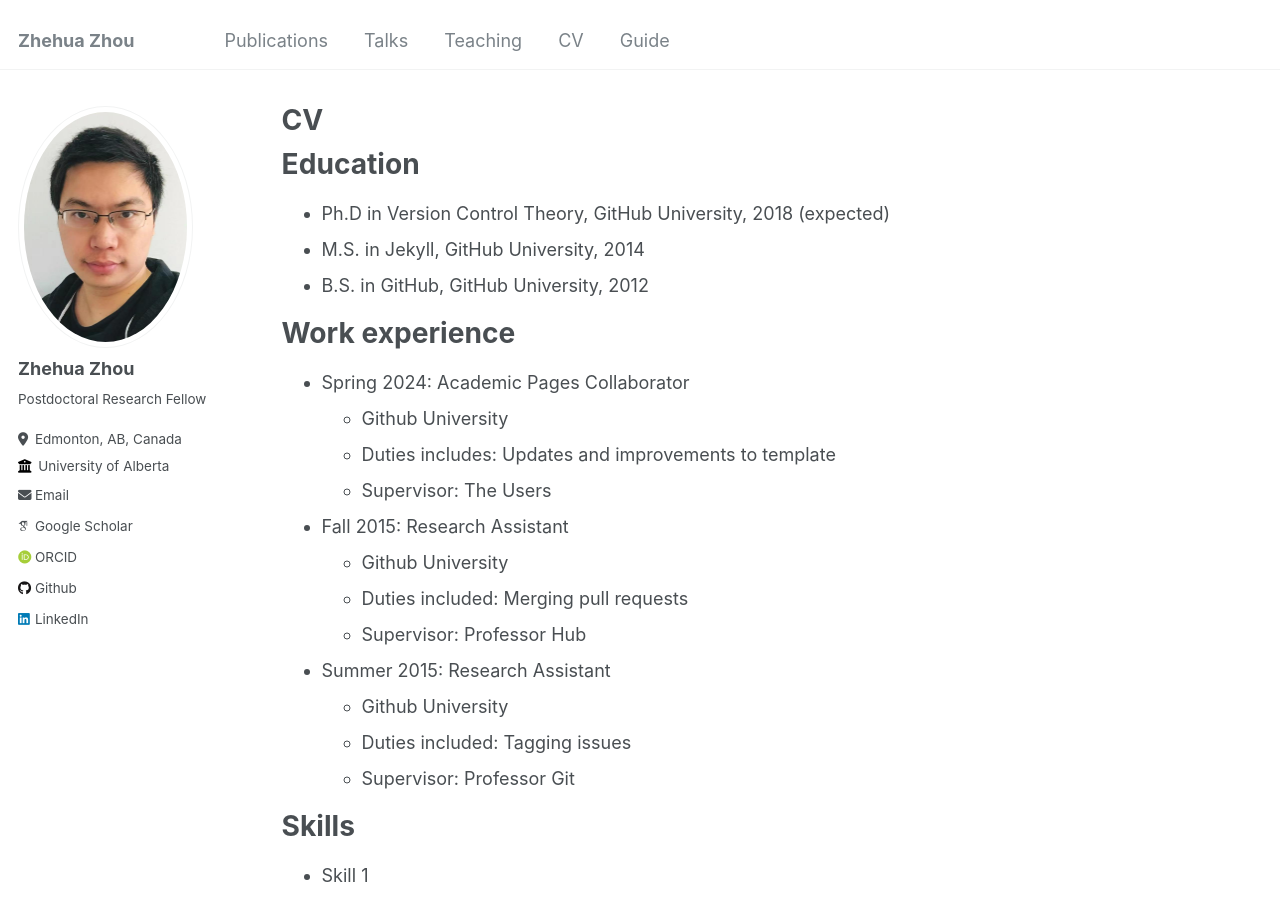
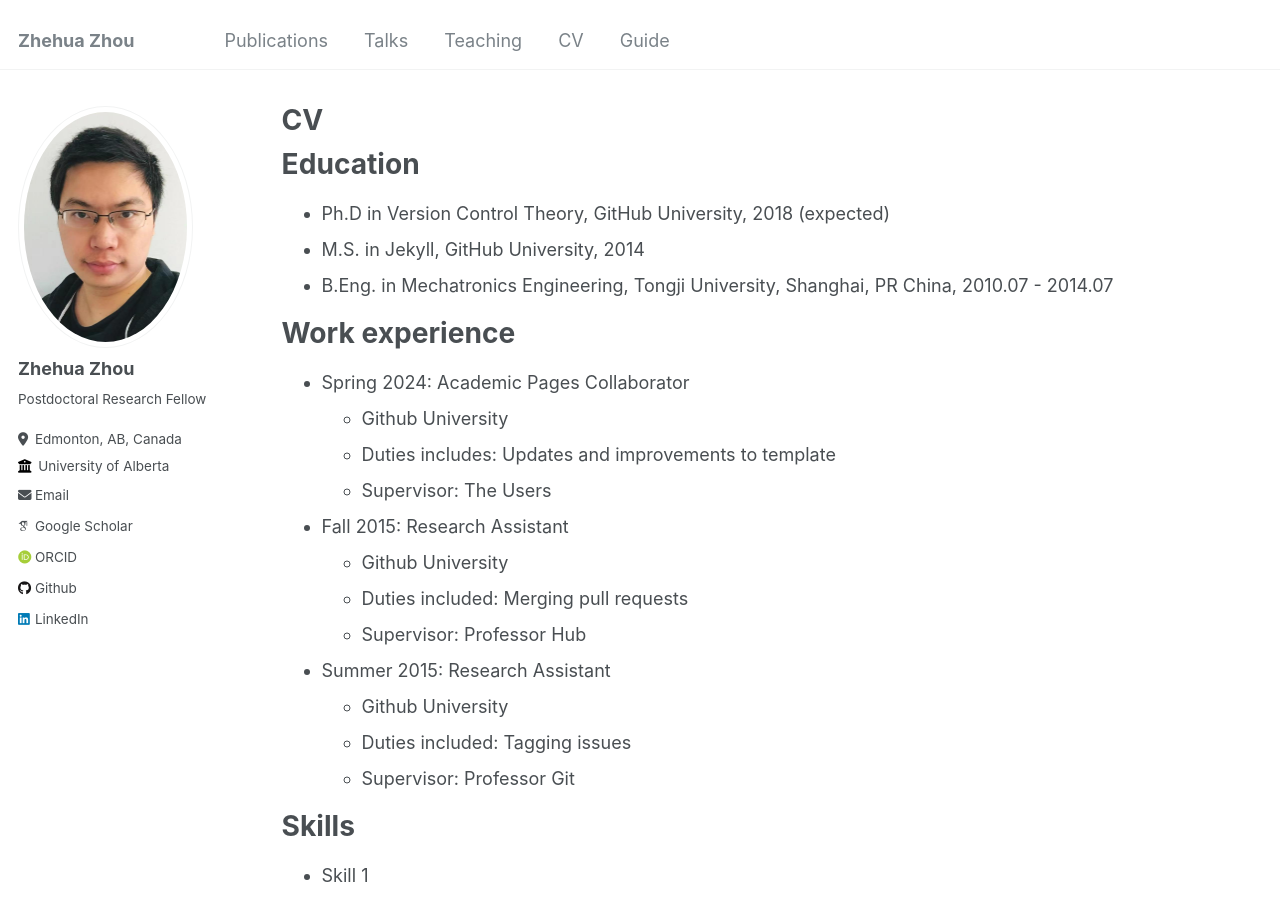
Before and after one commit to zhehuazhou/zhehuazhou.github.io, a Jekyll site: the page built from _pages/cv.md, in a window 1280 px wide and 900 px high. Built offline with Jekyll 4.4.1, drawn with Linux system fonts in a browser that asks for light colours; some web fonts are replaced.

Commit message:
initial update

```diff
--- a/_pages/cv.md
+++ b/_pages/cv.md
@@ -13,7 +13,7 @@ Education
 ======
 * Ph.D in Version Control Theory, GitHub University, 2018 (expected)
 * M.S. in Jekyll, GitHub University, 2014
-* B.S. in GitHub, GitHub University, 2012
+* B.Eng. in Mechatronics Engineering, Tongji University, Shanghai, PR China, 2010.07 - 2014.07
 
 Work experience
 ======
```
Also changed, not shown: _pages/about.md (+8 -0 lines), _pages/publications.md (+1 -1 lines).
